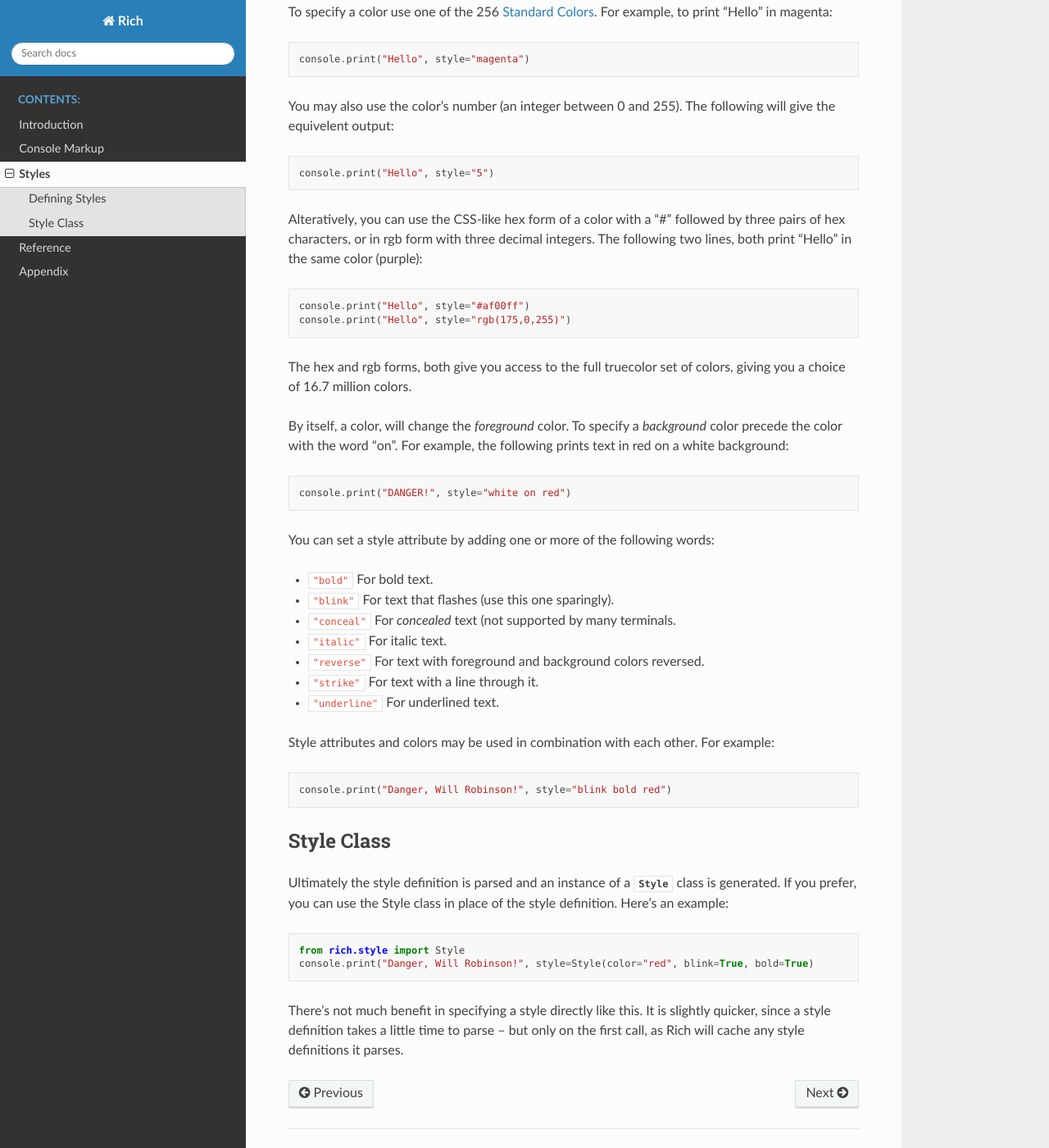
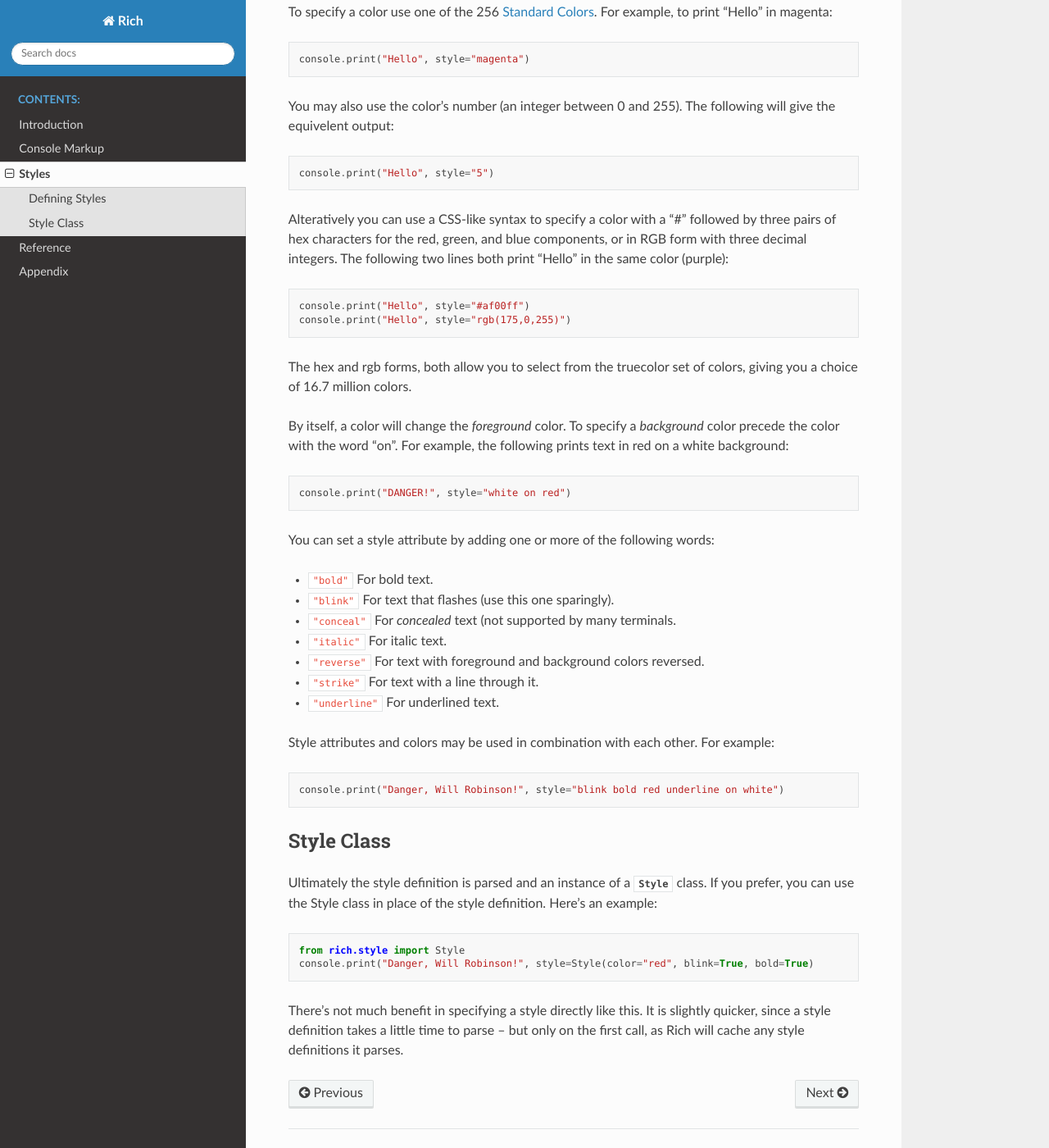
Before and after one commit to Textualize/rich, a Sphinx documentation site: the page built from docs/source/style.rst, in a window 1280 px wide and 1400 px high, scrolled down 358 px. Shown: the whole window at 82% size. Built offline with Sphinx 7.4.7 and the Read the Docs theme 2.0.0, drawn with Linux system fonts in a browser that asks for light colours.

Commit message:
style docs

```diff
--- a/docs/source/reference/style.rst
+++ b/docs/source/reference/style.rst
@@ -3,3 +3,4 @@
 
 .. automodule:: rich.style
     :members:
+    :special-members: __call__
--- a/docs/source/style.rst
+++ b/docs/source/style.rst
@@ -20,14 +20,14 @@
 
     console.print("Hello", style="5")
 
-Alteratively, you can use the CSS-like hex form of a color with a "#" followed by three pairs of hex characters, or in rgb form with three decimal integers. The following two lines, both print "Hello" in the same color (purple)::
+Alteratively you can use a CSS-like syntax to specify a color with a "#" followed by three pairs of hex characters for the red, green, and blue components, or in RGB form with three decimal integers. The following two lines both print "Hello" in the same color (purple)::
 
     console.print("Hello", style="#af00ff")
     console.print("Hello", style="rgb(175,0,255)")
 
-The hex and rgb forms, both give you access to the full truecolor set of colors, giving you a choice of 16.7 million colors.
+The hex and rgb forms, both allow you to select from the truecolor set of colors, giving you a choice of 16.7 million colors.
 
-By itself, a color, will change the *foreground* color. To specify a *background* color precede the color with the word "on". For example, the following prints text in red on a white background::
+By itself, a color will change the *foreground* color. To specify a *background* color precede the color with the word "on". For example, the following prints text in red on a white background::
 
     console.print("DANGER!", style="white on red")
 
@@ -43,13 +43,13 @@
 
 Style attributes and colors may be used in combination with each other. For example::
 
-    console.print("Danger, Will Robinson!", style="blink bold red")
+    console.print("Danger, Will Robinson!", style="blink bold red underline on white")
 
 
 Style Class
 -----------
 
-Ultimately the style definition is parsed and an instance of a :class:`~rich.style.Style` class is generated. If you prefer, you can use the Style class in place of the style definition. Here's an example::
+Ultimately the style definition is parsed and an instance of a :class:`~rich.style.Style` class. If you prefer, you can use the Style class in place of the style definition. Here's an example::
 
     from rich.style import Style
     console.print("Danger, Will Robinson!", style=Style(color="red", blink=True, bold=True)
```
